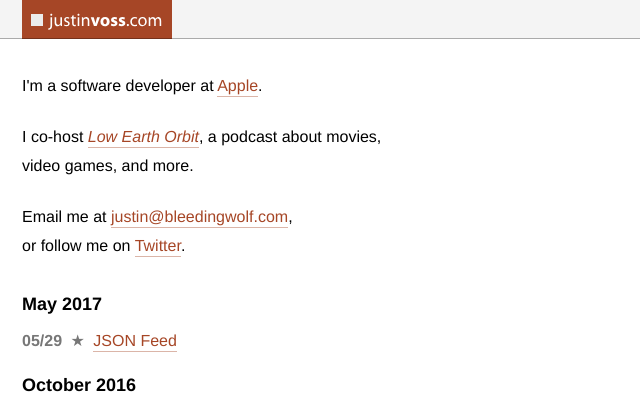
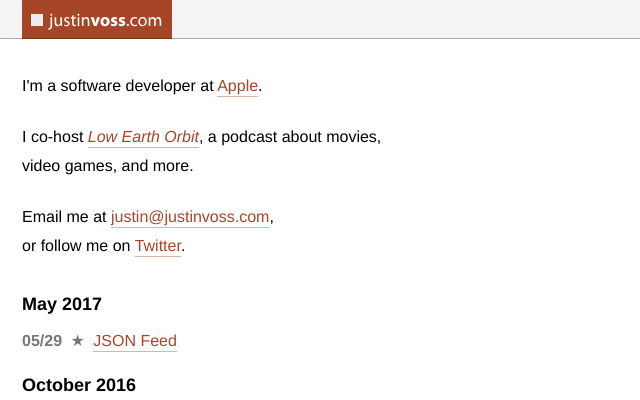
Before and after one commit to justinvoss/justinvoss.com, a Jekyll site: the page built from index.html, in a window 1280 px wide and 900 px high. Shown: the top 400 px of the window, without its empty margins (0-640 px from the left). Built offline with Jekyll 4.4.1, drawn with Linux system fonts in a browser that asks for light colours; some of the changed text lies outside the part shown.

Commit message:
Update official email address.

```diff
--- a/_config.yml
+++ b/_config.yml
@@ -4,3 +4,5 @@ permalink: pretty
 lsi:          false
 highlighter:  pygments
 markdown:     kramdown
+
+email: justin@justinvoss.com
--- a/_includes/footer.html
+++ b/_includes/footer.html
@@ -1,7 +1,7 @@
 <div id="footer">
     <div class="page">
     <p id="atomlink">Subscribe - <a href="/atom.xml" title="Atom XML Feed">Atom XML</a> or <a href="/feed.json">JSON Feed</a></p>
-    <p>Comments, corrections, and anything else can be sent to <a href="mailto:justin@bleedingwolf.com">justin@bleedingwolf.com</a>.</p>
+    <p>Comments, corrections, and anything else can be sent to <a href="mailto:{{ site.email }}">{{ site.email }}</a>.</p>
     <p>Follow me on <a href="http://twitter.com/justinvoss" rel="me">Twitter</a>.</p>
     </div>
 </div>
--- a/atom.xml
+++ b/atom.xml
@@ -10,7 +10,7 @@
  <id>http://justinvoss.com/</id>
  <author>
    <name>Justin Voss</name>
-   <email>justin@bleedingwolf.com</email>
+   <email>{{ site.email }}</email>
  </author>
 
  {% for post in site.posts %}
--- a/index.html
+++ b/index.html
@@ -13,7 +13,7 @@ layout: default
 
     <div style="clear: both"></div>
 
-    <p>Email me at <a href="mailto:justin@bleedingwolf.com">justin@bleedingwolf.com</a>,
+    <p>Email me at <a href="mailto:{{ site.email }}">{{ site.email }}</a>,
        <br>or follow me on <a href="http://twitter.com/justinvoss" rel="me">Twitter</a>.</p>
   </div>
 
```
Also changed, not shown: _posts/2011-09-06-simple-desktops.md (+1 -1 lines).
